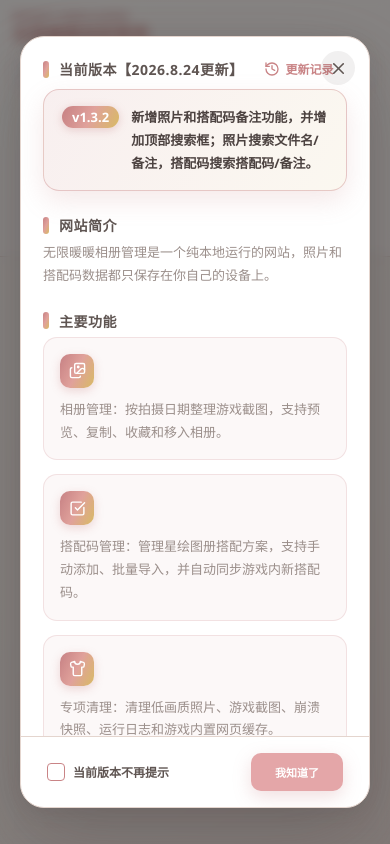
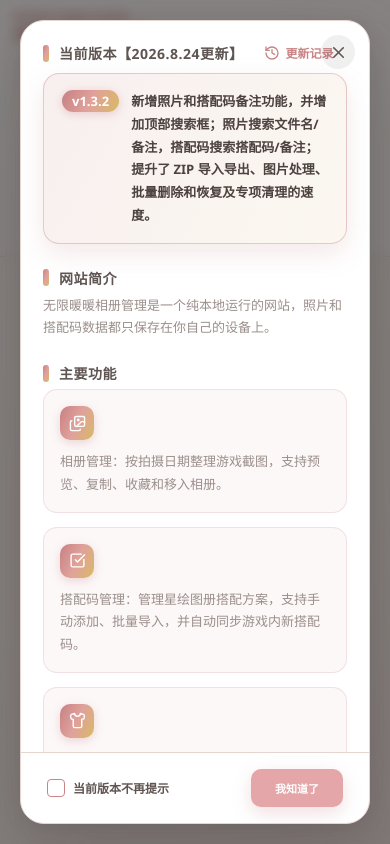
Before and after one commit to sumopenny/Infinity-Nikki-Album-Manager, a Vue app: page / in a window 390 px wide. Shown: the top 844 px of the page. Built offline with nearby package versions, Linux system fonts and the light colour scheme.

Commit message:
feat: 优化关于对话框的布局，调整高度以适应不同屏幕尺寸

```diff
--- a/src/i18n.ts
+++ b/src/i18n.ts
@@ -437,7 +437,7 @@ export const messages: Record<Language, LocaleMessages> = {
       changelogTitle: '当前版本【2026.8.24更新】',
       // 更新日志只保留当前版本，发布新版本时替换该条内容，当前版本会自动带上“当前版本”标识
       changelog: [
-        { version: 'v1.3.2', text: '新增照片和搭配码备注功能，并增加顶部搜索框；照片搜索文件名/备注，搭配码搜索搭配码/备注。' }
+        { version: 'v1.3.2', text: '新增照片和搭配码备注功能，并增加顶部搜索框；照片搜索文件名/备注，搭配码搜索搭配码/备注；提升了 ZIP 导入导出、图片处理、批量删除和恢复及专项清理的速度。' }
       ],
       historyLink: '更新记录',
       historyTitle: '历史版本记录',
@@ -742,7 +742,7 @@ export const messages: Record<Language, LocaleMessages> = {
       ],
       changelogTitle: 'Current version【2026.8.24 update】',
       changelog: [
-        { version: 'v1.3.2', text: "Added remark functionality for photos and outfit codes, and added a top search bar; photos are searched by filename/remark, and outfit codes are searched by outfit code/remark." }
+        { version: 'v1.3.2', text: "Added remark functionality for photos and outfit codes, and added a top search bar; photos are searched by filename/remark, and outfit codes are searched by outfit code/remark. Improved the speed of ZIP import/export, image processing, batch deletion and recovery, and targeted cleanup." }
       ],
       historyLink: 'Release history',
       historyTitle: 'Release history',
--- a/src/styles.css
+++ b/src/styles.css
@@ -1684,6 +1684,7 @@ h1 {
 .about-dialog-panel {
   position: relative;
   width: min(1080px, 100%);
+  height: min(660px, calc(100dvh - 72px));
   max-height: calc(100dvh - 72px);
   display: flex;
   flex-direction: column;
@@ -1719,6 +1720,7 @@ h1 {
 
 .about-dialog-body {
   display: flex;
+  flex: 1 1 auto;
   min-height: 0;
   flex-direction: column;
   gap: 24px;
@@ -1996,6 +1998,11 @@ h1 {
 }
 
 @media (max-width: 640px) {
+  .about-dialog-panel {
+    height: calc(100dvh - 40px);
+    max-height: calc(100dvh - 40px);
+  }
+
   .about-dialog-grid,
   .about-feature-grid {
     grid-template-columns: 1fr;
```
Also changed, not shown: 1 other file (tests, documents, lock files or other folders).
